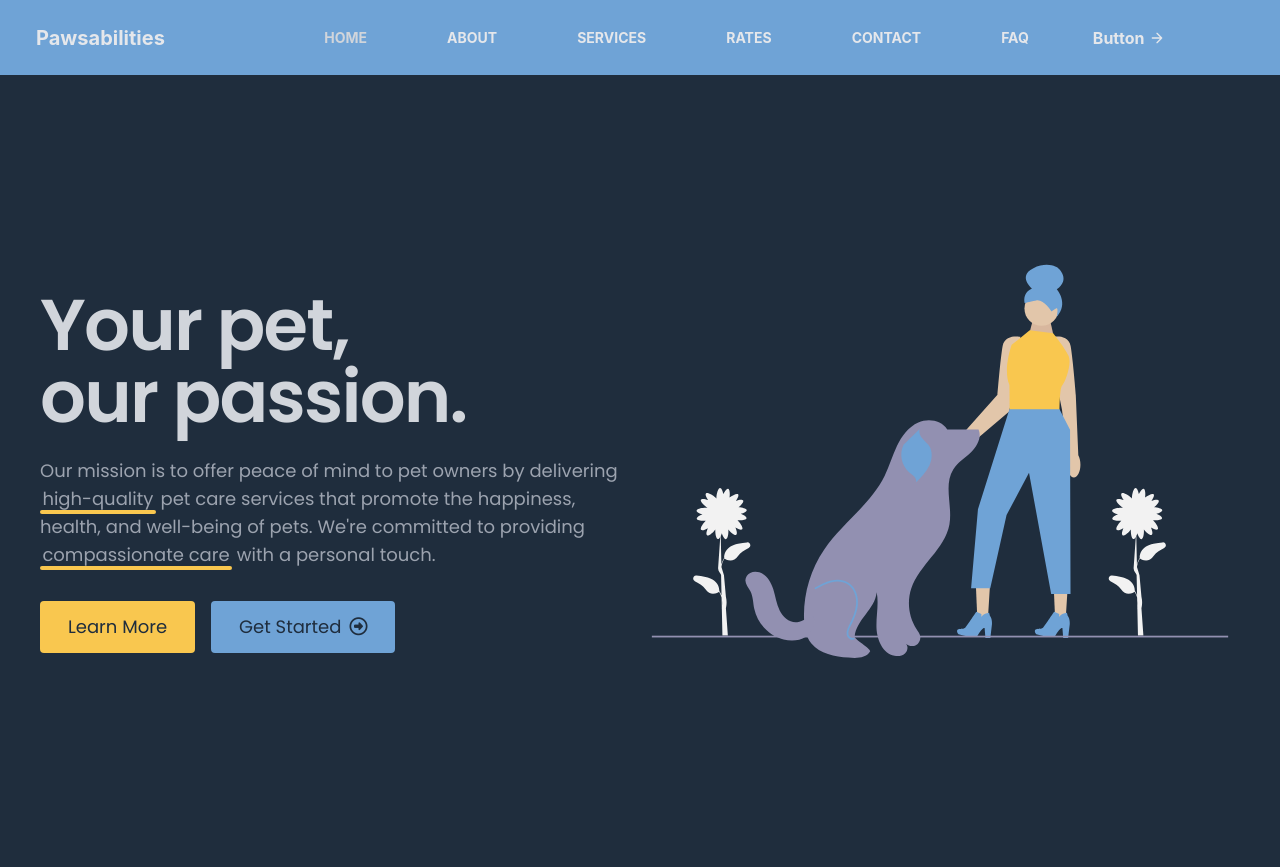
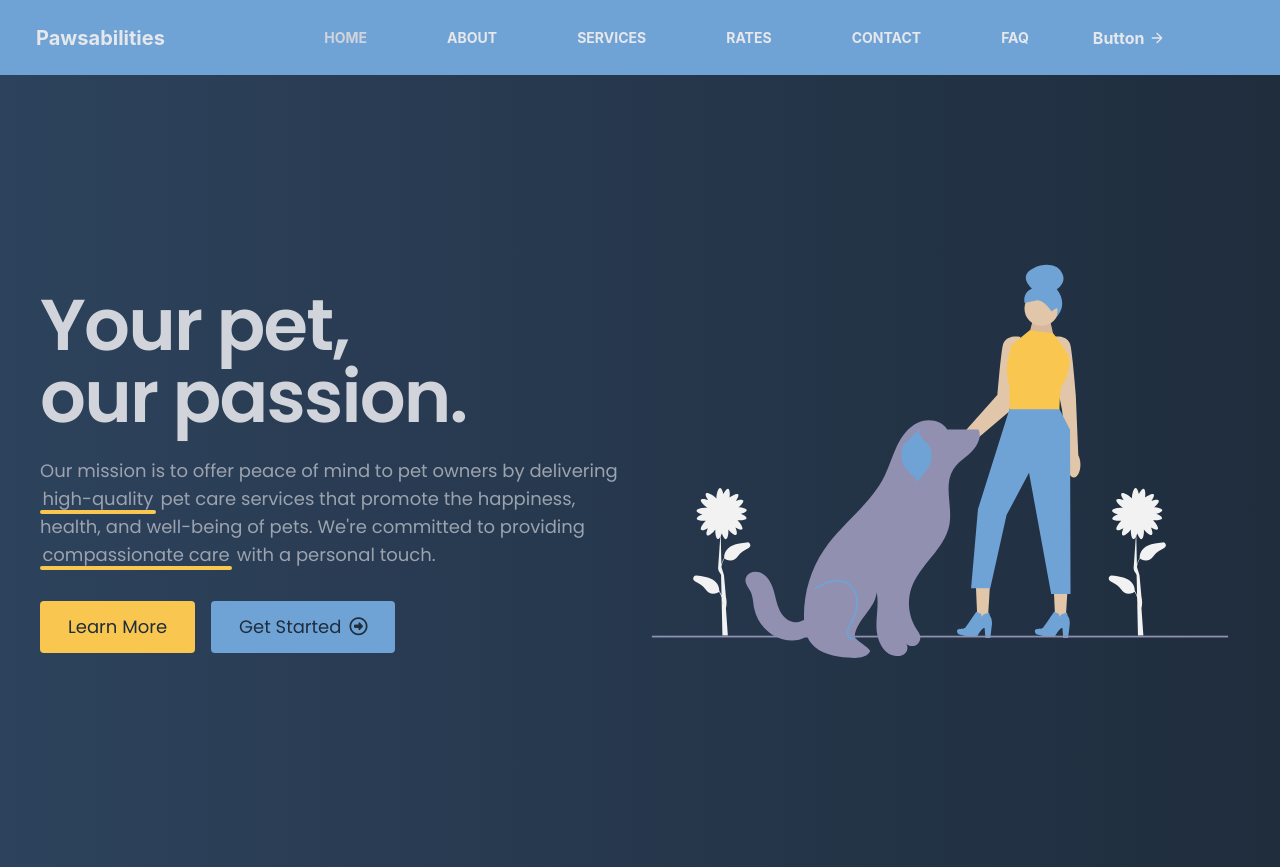
Before and after one commit to LICHPUNK/pawsabilities, a React (Vite) app: page / in a window 1280 px wide. Built offline with nearby package versions, Linux system fonts and the light colour scheme.

Commit message:
Add comments to HomePage.jsx

```diff
--- a/src/pages/HomePage.jsx
+++ b/src/pages/HomePage.jsx
@@ -3,6 +3,8 @@ import { motion } from 'framer-motion';
 import { goodDog } from '../assets';
 
 const HomePage = () => {
+
+  // Define the motion variants for the main container animation
   const containerVariants = {
     hidden: {
       opacity: 0,
@@ -18,6 +20,7 @@ const HomePage = () => {
     },
   };
 
+  // Define the motion variants for the text content animation
   const itemVariants = {
     hidden: {
       opacity: 0,
@@ -32,10 +35,12 @@ const HomePage = () => {
         stiffness: 100,
         bounce: 0.5,
         duration: 1,
+        staggerChildren: 0.2,
+        delayChildren: 0.1,
       },
     },
   };
-
+  // Define the motion variant for the underline animation
   const underline = {
     hidden: {
       scaleX: 0,
@@ -61,17 +66,21 @@ const HomePage = () => {
 
 
   return (
+    // Create a section with a background gradient and motion animation properties
     <motion.section
-      className="text-gray-600 body-font"
+      className="text-gray-600 body-font bg-gradient-to-r from-[#2d425c] to-[#1F2D3D]"
       variants={containerVariants}
       initial="hidden"
       animate="visible"
     >
+      {/* Container for the page content */}
       <div className="container mx-auto flex px-10 py-24 md:flex-row flex-col items-center">
+        {/* Container for the text content */}
         <motion.div
           className="lg:flex-grow md:w-5/6 xs:pr-52 md:pr-30 flex flex-col md:items-start md:text-left mb-16 md:mb-0 items-center text-center"
           variants={itemVariants}
         >
+          {/* Page heading */}
           <motion.h1
             className="font-poppins xl:text-7xl lg:text-6xl md:text-5xl text-4xl mb-6 font-bold text-gray-300 tracking-tight"
             variants={itemVariants}
@@ -79,32 +88,41 @@ const HomePage = () => {
             Your pet,
             <br className="hidden lg:inline-block" /> our passion.
           </motion.h1>
+          {/* Page subheading */}
           <motion.p
             className="mb-8 leading-relaxed font-poppins md:text-lg sm:text-md text-sm text-gray-400"
             variants={itemVariants}
           >
             Our mission is to offer peace of mind to pet owners by delivering{" "}
+            {/* Create span with motion animation properties for the subheading underline animation */}
             <span className="relative inline-block">
+              {/* Create span that with classes that create & style the underline/border */}
               <motion.span
                 className="absolute lg:-bottom-[1px] bottom-0 left-0 w-full lg:border-b-[4px] border-b-[3px] border-opacity-96 border-[#F9C74F] rounded"
                 initial="hidden"
                 animate="visible"
                 variants={underline}
               />
+              {/* Create span with classes for dynamic background highlight on hover effect*/}
               <span className="relative z-10 lg:px-[2.4px] px-[1px] cursor-pointer rounded bg-[#F9C74F] bg-opacity-0 hover:bg-opacity-20 bg-transition duration-300 hover:bg-transition hover:text-gray-200">
-                high-quality
+                {/* Add link to the about section */}
+                <a href='#about'>high-quality</a>
               </span>
             </span>{" "}
             pet care services that promote the happiness, health, and well-being of pets. We're committed to providing{" "}
+            {/* Create span with motion animation properties for the subheading underline animation */}
             <span className="relative inline-block">
+              {/* Create span that with classes that create & style the underline/border */}
               <motion.span
                 className="absolute lg:-bottom-[1px] bottom-0 left-0 w-full lg:border-b-[4px] border-b-[3px] border-opacity-96 border-[#F9C74F] rounded"
                 initial="hidden"
                 animate="stagger"
                 variants={underline}
               />
-              <span className="relative z-10 lg:px-[2.4px] px-[1px] cursor-pointer rounded bg-[#F9C74F] bg-opacity-0 hover:bg-opacity-20 bg-transition duration-300 hover:bg-transition hover:text-gray-200 whitespace-break-spaces">
-                compassionate care
+              {/* Create span with classes for dynamic background highlight on hover effect*/}
+              <span href='#about' className="relative z-10 lg:px-[2.4px] px-[1px] cursor-pointer rounded bg-[#F9C74F] bg-opacity-0 hover:bg-opacity-20 bg-transition duration-300 hover:bg-transition hover:text-gray-200 whitespace-break-spaces">
+                {/* Add link to the about section */}
+                <a href='#about'>compassionate care</a>
               </span>
             </span>{" "}
             with a personal touch.
@@ -113,25 +131,30 @@ const HomePage = () => {
             className="flex justify-center"
             variants={itemVariants}
           >
+            {/* First CTA button */}
             <motion.button
               className="inline-flex text-[#1F2D3D] bg-[#F9C74F] font-poppins border-4 border-transparent lg:py-2 lg:px-6 sm:px-2 px-1 py-1 focus:outline-none hover:text-gray-100 hover:border-[#F9C74F]  rounded sm:text-lg xs:text-md text-sm"
               variants={itemVariants}
             >
               Learn More
             </motion.button>
+            {/* Second CTA button */}
             <motion.button
               className="ml-4 flex items-center text-[#1F2D3D] font-poppins border-4 border-[#6FA3D6] lg:py-2 lg:px-6 sm:px-2 px-1 py-1 focus:outline-none bg-[#6FA3D6] hover:text-gray-200 rounded sm:text-lg xs:text-md text-sm"
               variants={itemVariants}
             >
               <span className="mr-2">Get Started</span>
+              {/* Add right arrow icon */}
               <i className="fa-regular fa-circle-right"></i>
             </motion.button>
           </motion.div>
         </motion.div>
+        {/* Container for the landing image */}
         <motion.div
           className="lg:max-w-2xl md:w-5/7 w-5/6"
           variants={itemVariants}
         >
+          {/* Landing image */}
           <motion.img
             className="object-cover object-center rounded"
             alt="hero"
```
